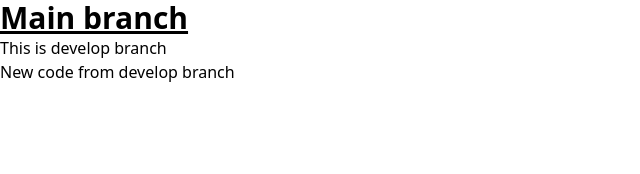
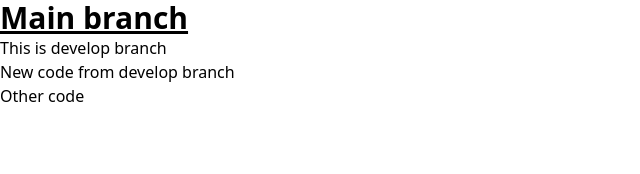
Before and after one commit to nguyenluongtrung/GIT_PRACTICE, a React (Vite) app in the folder Git_Practice/: page / in a window 1280 px wide. Shown: the top 174 px of the page, without its empty margins (0-640 px from the left). Built offline with nearby package versions, Linux system fonts and the light colour scheme.

Commit message:
Update something

```diff
--- a/Git_Practice/src/App.tsx
+++ b/Git_Practice/src/App.tsx
@@ -4,6 +4,7 @@ export default function App() {
 			<h1 className="text-3xl font-bold underline">Main branch</h1>
 			<p>This is develop branch</p>
 			<p>New code from develop branch</p>
+			<p>Other code</p>
 		</>
 	);
 }
```
